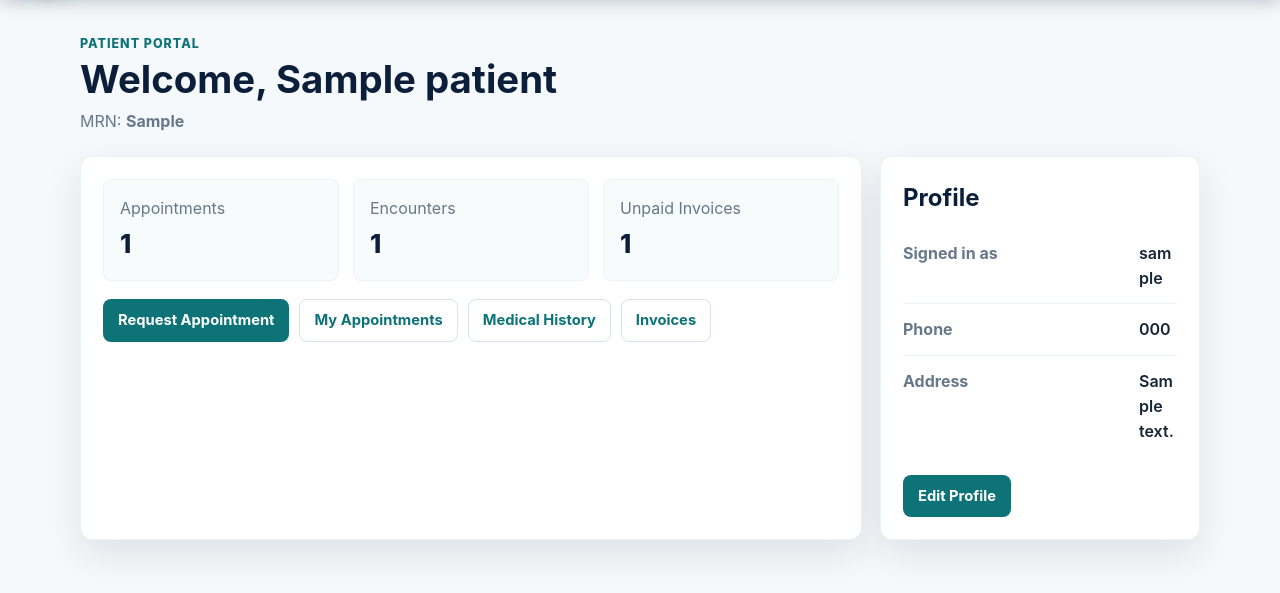
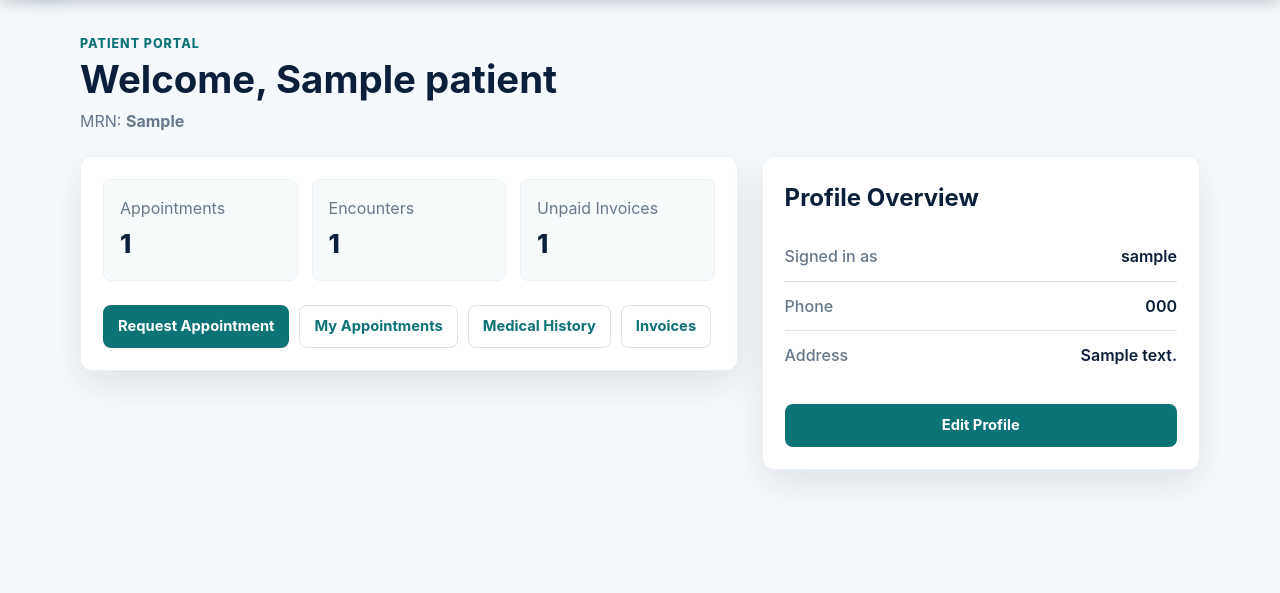
Before and after one commit to rellbgs23/30_Progjut-My-Beloved, a Django app: page /patient/dashboard/ in a window 1280 px wide. Shown: the part 68-661 px from the top of the page. Run offline with Django 5.2, Linux system fonts and the light colour scheme; a user stored in the database is signed in; tables that the repository leaves empty hold one stand-in row (values such as "Sample post").

Commit message:
edit error msg for login & change patient dashboard UI

```diff
--- a/auth_app/views.py
+++ b/auth_app/views.py
@@ -20,8 +20,7 @@ def _login_failure(request, form, message):
 
 def _remaining_attempts_message(remaining_attempts):
     return (
-        "Username atau password salah. "
-        f"Sisa percobaan sebelum akun terkunci: {remaining_attempts}."
+        "Username atau password salah."
     )
 
 def _default_failed_message():
--- a/core_app/templates/core_app/dashboard.html
+++ b/core_app/templates/core_app/dashboard.html
@@ -1,16 +1,68 @@
-{% extends "base.html" %}
+{% extends 'base.html' %}
 
-{% block title %}Patient Dashboard - MediCore HIS{% endblock %}
+{% block title %}
+  Patient Dashboard - MediCore HIS
+{% endblock %}
 
 {% block page_header %}
   <section class="page-header">
     <p class="eyebrow">Patient Portal</p>
     <h1 class="page-title">Welcome, {{ patient.name }}</h1>
-    <p class="page-subtitle">MRN: <strong>{{ patient.mrn }}</strong></p>
+    <p class="page-subtitle">
+      MRN: <strong>{{ patient.mrn }}</strong>
+    </p>
   </section>
 {% endblock %}
 
 {% block content %}
+  <style>
+    .grid.grid-sidebar {
+      display: grid;
+      grid-template-columns: 1.8fr 1.2fr;
+      gap: 24px;
+      align-items: start;
+    }
+
+    .data-row {
+      display: flex;
+      justify-content: space-between;
+      align-items: flex-start;
+      padding: 12px 0;
+      border-bottom: 1px solid var(--border, #edf1f5);
+      gap: 20px;
+    }
+
+    .data-row:last-child {
+      border-bottom: none;
+    }
+
+    .data-label {
+      color: var(--muted, #7a8a9a);
+      font-weight: 500;
+      min-width: 100px;
+    }
+
+    .data-value {
+      color: var(--navy, #0b1f3a);
+      font-weight: 600;
+      text-align: right;
+      word-break: break-word;
+    }
+
+    @media (max-width: 768px) {
+      .grid.grid-sidebar {
+        grid-template-columns: 1fr;
+      }
+      .data-row {
+        flex-direction: column;
+        text-align: left;
+      }
+      .data-value {
+        text-align: left;
+        margin-top: 4px;
+      }
+    }
+  </style>
   <div class="grid grid-sidebar">
     <section class="content-card">
       <div class="stats-grid">
@@ -28,7 +80,7 @@
         </div>
       </div>
 
-        <div class="action-row">
+      <div class="action-row" style="margin-top: 24px;">
         <a class="btn btn-primary" href="{% url 'core_app:patient_request_appointment' %}">Request Appointment</a>
         <a class="btn btn-ghost" href="{% url 'core_app:patient_appointments' %}">My Appointments</a>
         <a class="btn btn-ghost" href="{% url 'core_app:patient_encounters' %}">Medical History</a>
@@ -37,23 +89,23 @@
     </section>
 
     <aside class="content-card">
-        <h2 class="section-title">Profile</h2>
-        <dl class="data-list">
+      <h2 class="section-title" style="margin-bottom: 16px; color: var(--navy, #0b1f3a);">Profile Overview</h2>
+      <dl class="data-list" style="margin: 0; padding: 0;">
         <div class="data-row">
           <dt class="data-label">Signed in as</dt>
           <dd class="data-value">{{ request.user.get_username }}</dd>
         </div>
         <div class="data-row">
           <dt class="data-label">Phone</dt>
-                <dd class="data-value">{{ patient.phoneNumber|default:"-" }}</dd>
+          <dd class="data-value">{{ patient.phoneNumber|default:'-' }}</dd>
         </div>
         <div class="data-row">
           <dt class="data-label">Address</dt>
-                <dd class="data-value">{{ patient.address|default:"-" }}</dd>
+          <dd class="data-value">{{ patient.address|default:'-' }}</dd>
         </div>
       </dl>
-        <div class="action-row">
-            <a class="btn btn-primary" href="{% url 'core_app:patient_edit' patient.id %}">Edit Profile</a>
+      <div class="action-row" style="margin-top: 24px; justify-content: flex-end;">
+        <a class="btn btn-primary" href="{% url 'core_app:patient_edit' patient.id %}" style="width: 100%; text-align: center;">Edit Profile</a>
       </div>
     </aside>
   </div>
```
Lines whose indentation alone changed are shown as unchanged.
